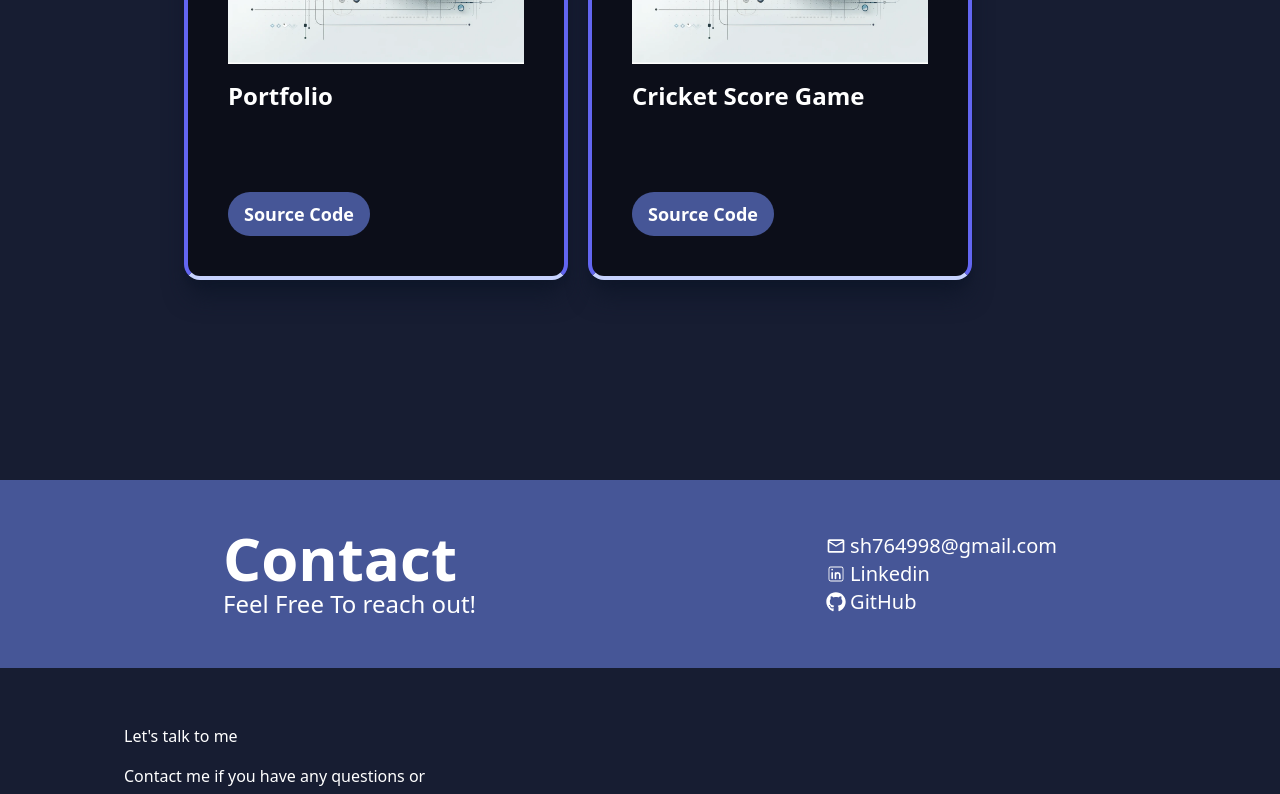
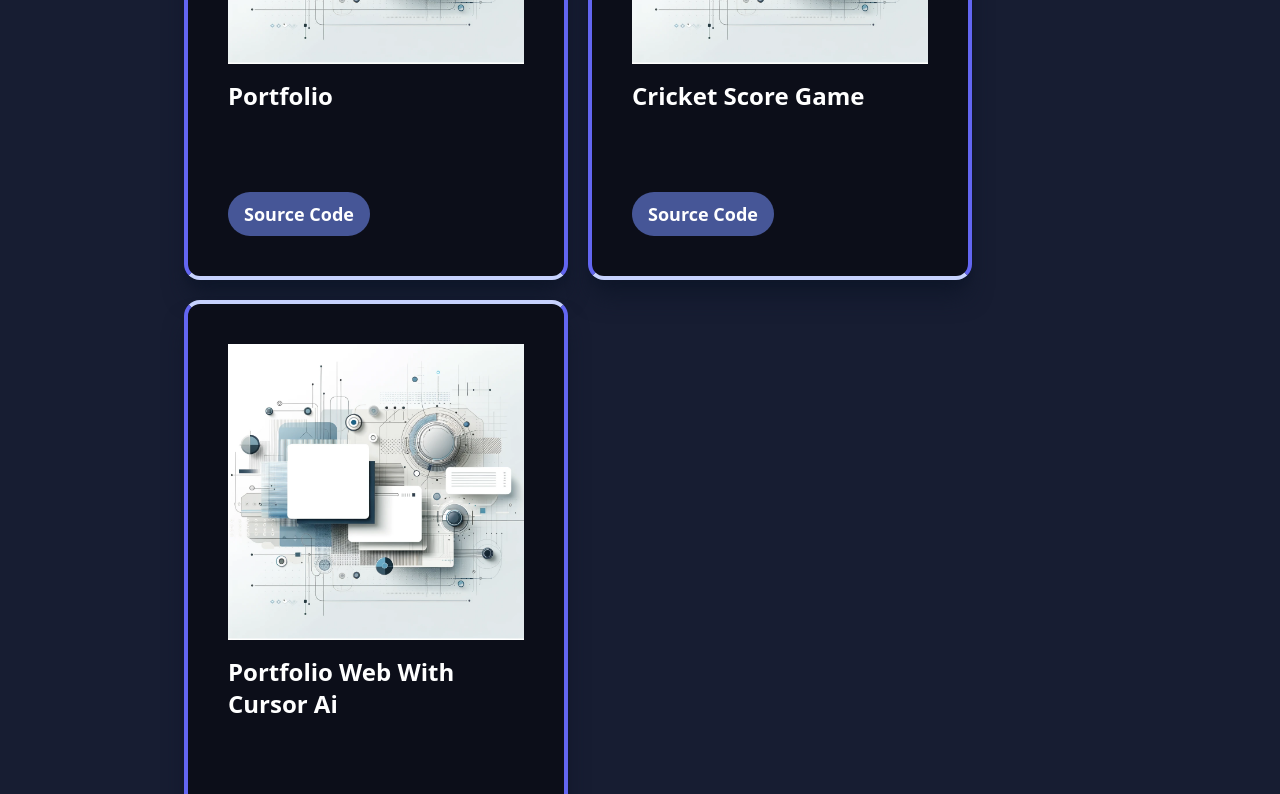
Before and after one commit to Syedhassan95/PORTMOBAIL-USING-CURSOR-AI-, a React (Vite) app: page / in a window 1280 px wide. Shown: the part 3575-4369 px from the top of the page. Built offline with nearby package versions, Linux system fonts and the light colour scheme.

Commit message:
first commit

```diff
--- a/src/Components/Projects/Projects.jsx
+++ b/src/Components/Projects/Projects.jsx
@@ -19,12 +19,15 @@ const Projects = () => {
         main=""
         />
 
-
         <ProjectCard
           title="Cricket Score Game"
            main=""
         />
 
+        < ProjectCard
+          title="Portfolio Web With Cursor Ai"
+          main=""
+          />
       </div>
     </div>
   );
```
